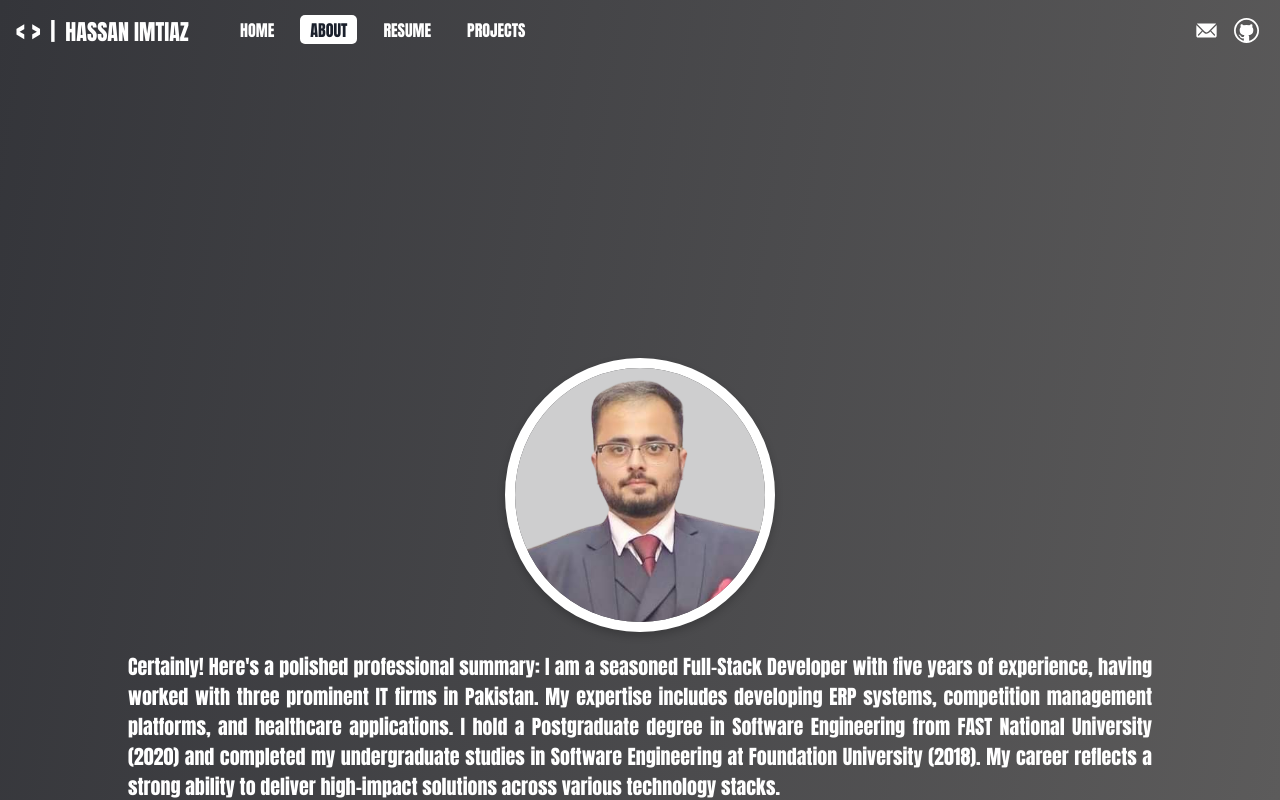
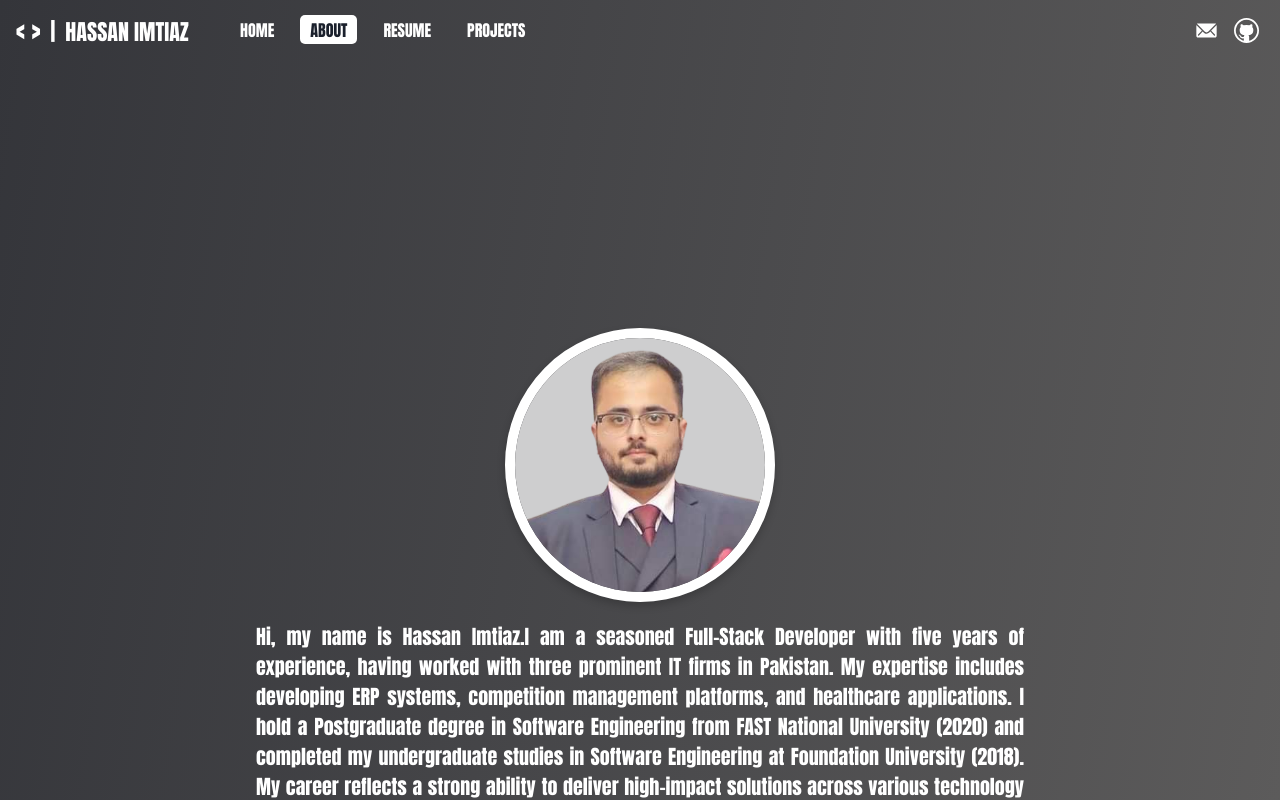
Before and after one commit to hassanimtiaz194/portfolio, a Next.js app: page /about in a window 1280 px wide. Built offline with nearby package versions, Linux system fonts and the light colour scheme.

Commit message:
minor fix

```diff
--- a/src/app/about/page.js
+++ b/src/app/about/page.js
@@ -15,7 +15,7 @@ export default function About() {
         display="flex"
         alignItems="center"
         flexDirection="column"
-        width="80%"
+        width="60%"
         gap="20px"
         paddingTop="400px"
         paddingBottom="100px"
@@ -47,15 +47,15 @@ export default function About() {
             fontSize={{ base: "16px", md: "20px", lg: "20px" }}
             textAlign={"justify"}
           >
-            Certainly! Here's a polished professional summary: I am a seasoned
-            Full-Stack Developer with five years of experience, having worked
-            with three prominent IT firms in Pakistan. My expertise includes
-            developing ERP systems, competition management platforms, and
-            healthcare applications. I hold a Postgraduate degree in Software
-            Engineering from FAST National University (2020) and completed my
-            undergraduate studies in Software Engineering at Foundation
-            University (2018). My career reflects a strong ability to deliver
-            high-impact solutions across various technology stacks.
+            Hi, my name is Hassan Imtiaz.I am a seasoned Full-Stack Developer
+            with five years of experience, having worked with three prominent IT
+            firms in Pakistan. My expertise includes developing ERP systems,
+            competition management platforms, and healthcare applications. I
+            hold a Postgraduate degree in Software Engineering from FAST
+            National University (2020) and completed my undergraduate studies in
+            Software Engineering at Foundation University (2018). My career
+            reflects a strong ability to deliver high-impact solutions across
+            various technology stacks.
           </Text>
         </Box>
       </Box>
```
